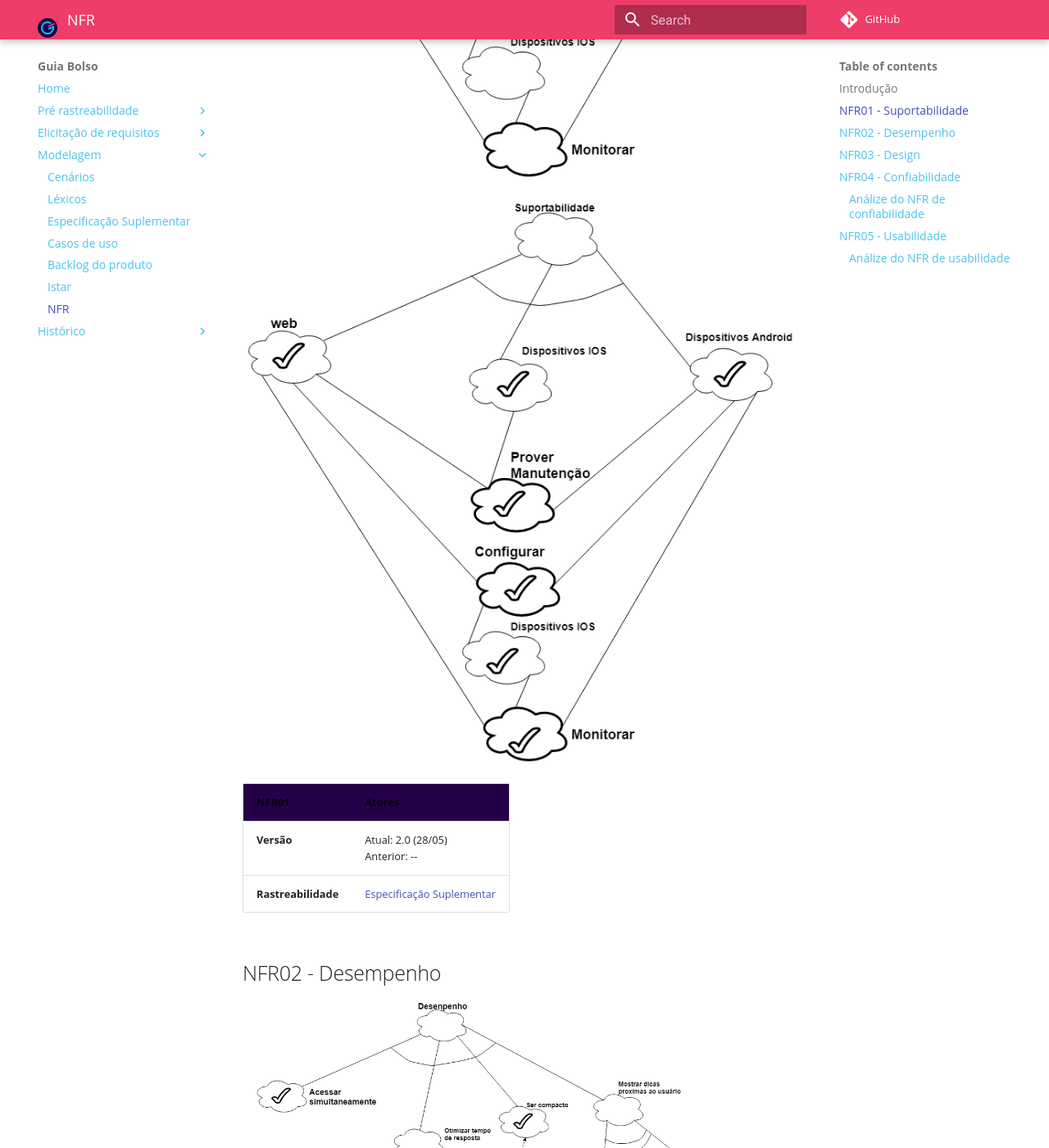
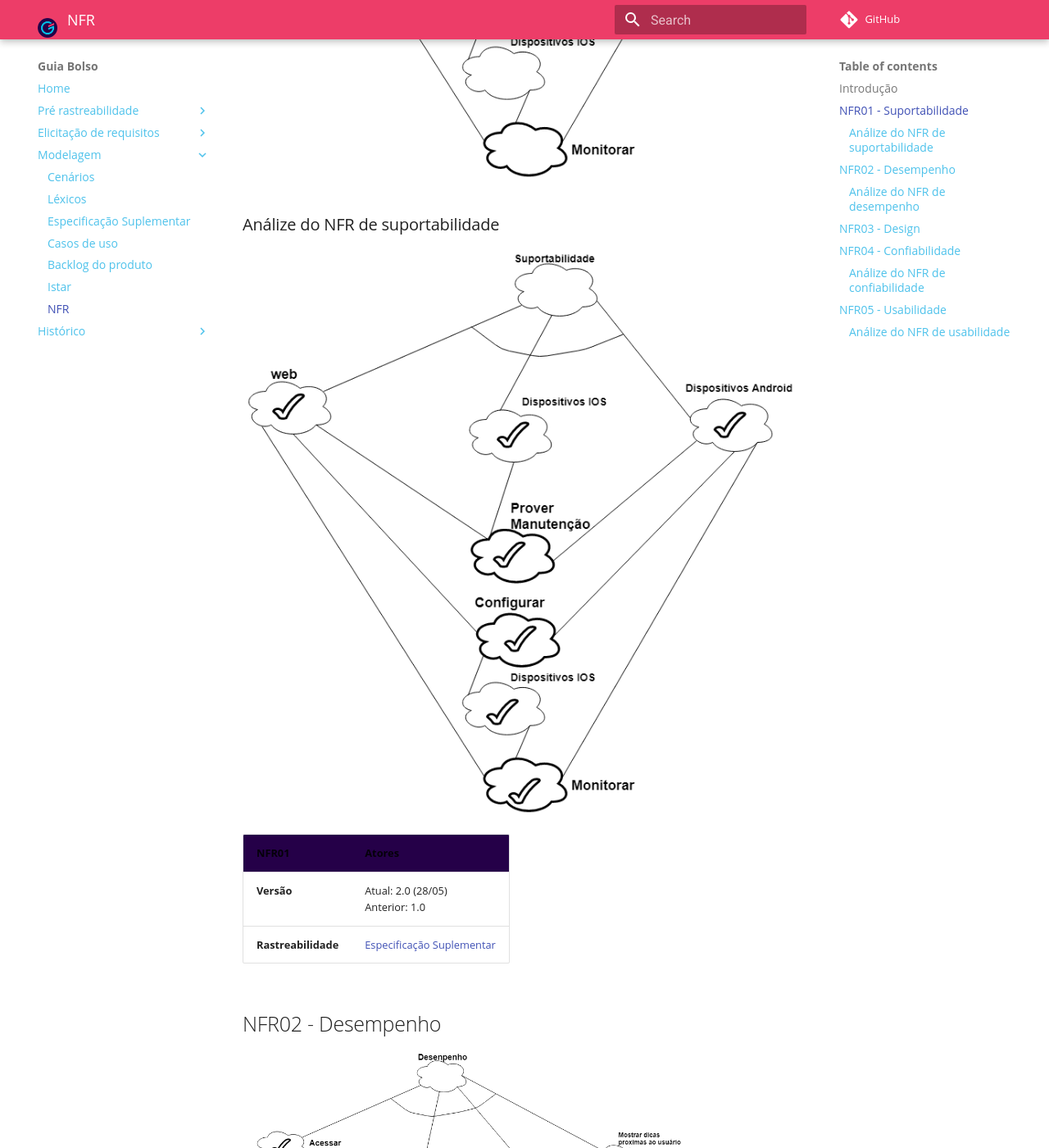
Before and after one commit to fga-disciplinas/2019.1-Guia-Bolso, an MkDocs documentation site: the page built from docs/modelagem/nfr.md, in a window 1280 px wide and 1400 px high, scrolled down 1576 px. Shown: the whole window at 82% size. Built offline with MkDocs 1.6.1 and Material for MkDocs 9.7.7, drawn with Linux system fonts in a browser that asks for light colours; comment, search, counter and statistics services are not loaded; old or Windows-style settings are respelled for this version of MkDocs; some of the changed text lies outside the part shown.

Commit message:
Correções nfr

```diff
--- a/docs/modelagem/nfr.md
+++ b/docs/modelagem/nfr.md
@@ -15,31 +15,35 @@
 
 [ ![NFR01](./../img/nfr/nfr_suportabilidade_v2.png)](./../img/nfr/nfr_suportabilidade_v2.png)
 
+### Análize do NFR de suportabilidade
+
 [ ![NFR01](./../img/nfr/nfr_suportabilidade_v2_fb.png)](./../img/nfr/nfr_suportabilidade_v2_fb.png)
 
 | **NFR01** | **Atores**|
 |--|--|
-| **Versão**| Atual: 2.0 (28/05) <br> Anterior: --|
+| **Versão**| Atual: 2.0 (28/05) <br> Anterior: 1.0|
 | **Rastreabilidade** | [Especificação Suplementar](../especificacao) |
 
 
 ## NFR02 - Desempenho
 
-[ ![NFR02](./../img/nfr/nfr_desenpenho_v1.png)](./../img/nfr/nfr_desenpenho_v1.png)
+[ ![NFR02](./../img/nfr/nfr_desempenho_v1.png)](./../img/nfr/nfr_desenpenho_v1.png)
 
 
 | **NFR02** | **Atores**|
 |--|--|
-| **Versão**| Atual: 1.0 (27/05) <br> Anterior: --|
+| **Versão**| Atual: 1.0 (27/05) <br> Anterior: 1.0|
 | **Rastreabilidade** | [Especificação Suplementar](../especificacao) |
 
-[ ![NFR02](./../img/nfr/nfr_desenpenho_v2.png)](./../img/nfr/nfr_desenpenho_v2.png)
+[ ![NFR02](./../img/nfr/nfr_desempenho_v2.png)](./../img/nfr/nfr_desenpenho_v2.png)
 
-[ ![NFR02](./../img/nfr/nfr_desenpenho_v2_fb.png)](./../img/nfr/nfr_desenpenho_v2_fb.png)
+### Análize do NFR de desempenho
+
+[ ![NFR02](./../img/nfr/nfr_desempenho_v2_fb.png)](./../img/nfr/nfr_desenpenho_v2_fb.png)
 
 | **NFR02** | **Atores**|
 |--|--|
-| **Versão**| Atual: 2.0 (28/05) <br> Anterior: --|
+| **Versão**| Atual: 2.0 (28/05) <br> Anterior: 1.0|
 | **Rastreabilidade** | [Especificação Suplementar](../especificacao) |
 
 
```
Also changed, not shown: docs/img/nfr/nfr_desempenho_v1.png (renamed from docs/img/nfr/nfr_desenpenho_v1.png), docs/img/nfr/nfr_desempenho_v2.png (renamed from docs/img/nfr/nfr_desenpenho_v2.png), docs/img/nfr/nfr_desempenho_v2_fb.png (renamed from docs/img/nfr/nfr_desenpenho_v2_fb.png).
